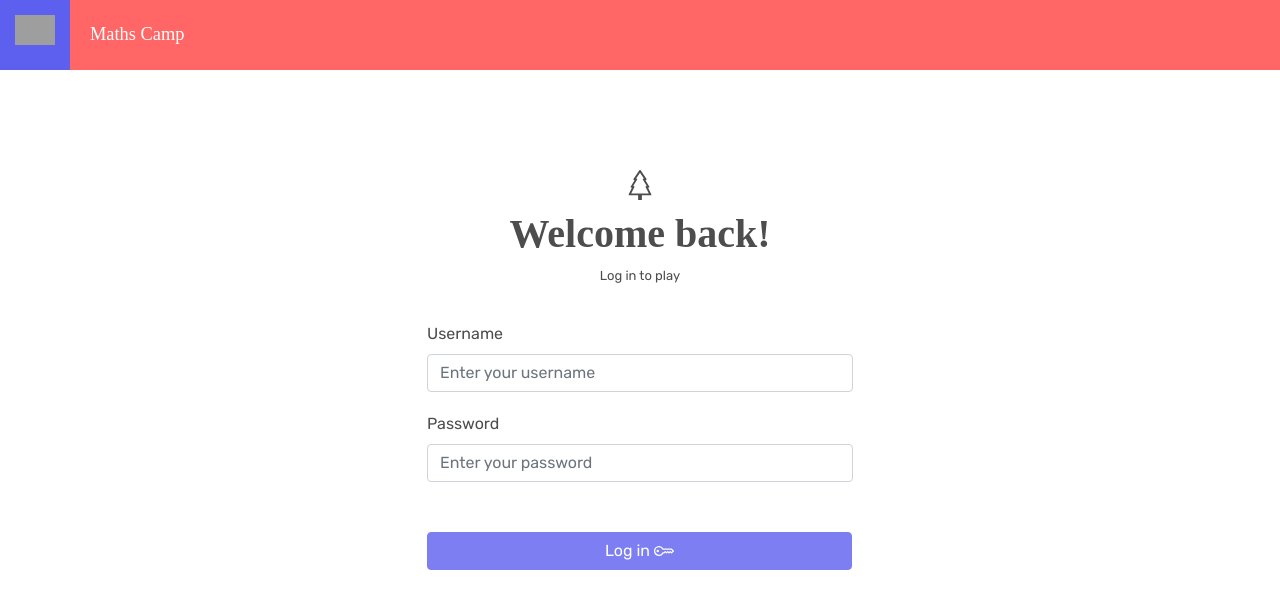
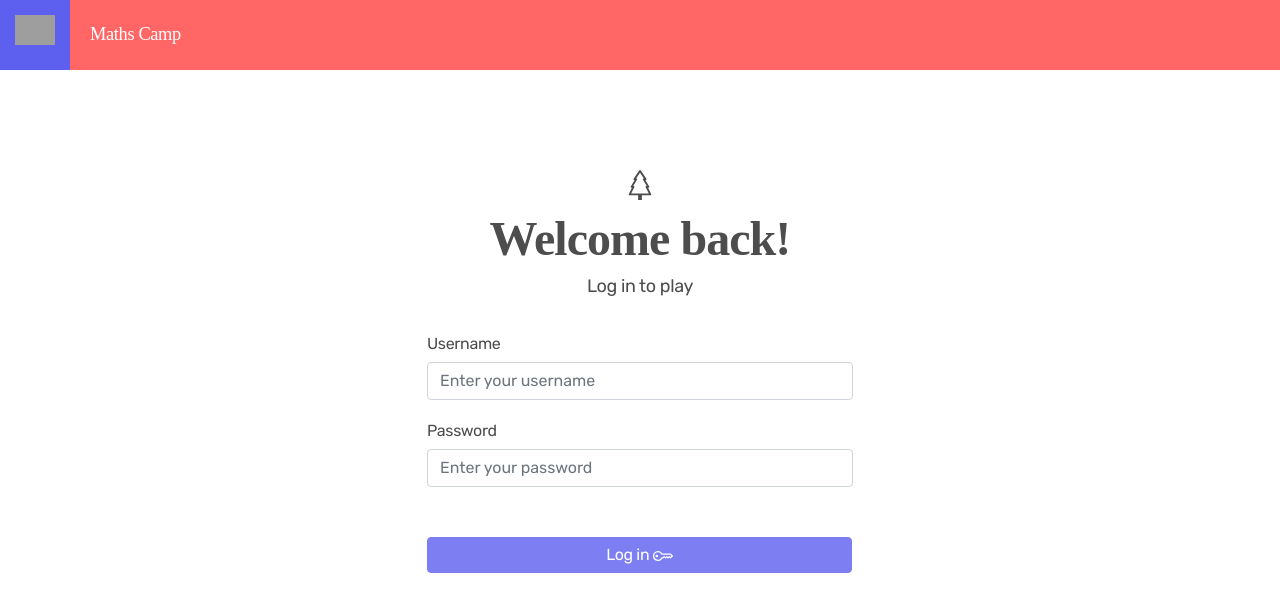
Before and after one commit to tamaraputriv/MathsCamp, a React (Create React App) app: page /login in a window 1280 px wide. Shown: the top 612 px of the page. Built offline with nearby package versions, Linux system fonts and the light colour scheme; grey boxes are pictures that could not be loaded; a web font is replaced by a local one.

Commit message:
jeg har added homepage til routen

```diff
--- a/src/App.js
+++ b/src/App.js
@@ -3,6 +3,7 @@ import { BrowserRouter as Router, Switch, Route } from "react-router-dom";
 import LandingPage from './pages/Landingpage';
 import RegisterPage from './pages/Registerpage';
 import LoginPage from './pages/Loginpage';
+import FrontPage from './pages/HomePage';
 import 'bootstrap/dist/css/bootstrap.css';
 import "@fontsource/rubik";
 import "@fontsource/solway";
@@ -15,6 +16,7 @@ function App() {
           <Route exact path="/" component= {LandingPage}/>
           <Route exact path="/register" component= {RegisterPage}/>
           <Route exact path="/login" component= {LoginPage}/>
+          <Route exact path="/frontpage" component= {FrontPage}/>
         </Switch>
       </Router>
     </div>
--- a/src/components/Login/Login_component.css
+++ b/src/components/Login/Login_component.css
@@ -11,18 +11,27 @@ h1{
     color: #4D4D4D;
     font-family: "Solway";
     font-weight: bold;
+    font-size: 48px;
+    line-height: 58px;
+    letter-spacing: -0.02em;
 }
 
 p{
     font-size: 13px;
     color: #4D4D4D;
     font-family: "Rubik";
+    font-size: 18px;
+    line-height: 21px;
+    letter-spacing: -0.02em;
 }
 
 .upperform{
     margin-top: 20px;
     font-family: "Rubik";
     color: #4D4D4D;
+    font-size: 16px;
+    line-height: 21px;
+    letter-spacing: -0.02em;
 }
 
 .loginbtn{
@@ -31,6 +40,9 @@ p{
     font-family: "Rubik";
     background-color: #7C7EF2;
     border-color: #7C7EF2;
+    font-size: 16px;
+    line-height: 21px;
+    letter-spacing: -0.02em;
 }
 
 .loginbtn:hover{
--- a/src/components/Login/Login_component.js
+++ b/src/components/Login/Login_component.js
@@ -1,9 +1,16 @@
 import { Key, Tree } from 'react-bootstrap-icons';
 import {Container, Form, Col, Row, Button} from 'react-bootstrap';
+import { useHistory } from 'react-router';
 import "./Login_component.css";
 import React from "react";
 
 export default function Logincomponent(){
+
+    const history = useHistory();
+
+    const handleLog = () =>{
+        history.push("/frontpage");
+    }
 
     return(
         <Container className="login-container">
@@ -24,7 +31,7 @@ export default function Logincomponent(){
                                 <Form.Label>Password</Form.Label>
                                 <Form.Control type="password" placeholder="Enter your password"/>
                             </Form.Group>
-                            <Button className="loginbtn" variant="primary" type="submit">Log in  <Key size={20}/></Button>
+                            <Button onClick={handleLog}className="loginbtn" variant="primary" type="submit">Log in  <Key size={20}/></Button>
                         </Form>
                     </Col>
                 </Row>
--- a/src/components/Login/Register_component.css
+++ b/src/components/Login/Register_component.css
@@ -20,7 +20,7 @@ p{
 }
 
 .information-text{
-    font-size:11px;
+    font-size:12px;
 }
 
 .registerbtn{
--- a/src/components/Login/Register_component.js
+++ b/src/components/Login/Register_component.js
@@ -1,9 +1,16 @@
 import { Container, Form, Col, Row, Button } from 'react-bootstrap';
 import { CardList, Tree } from 'react-bootstrap-icons';
+import { useHistory } from 'react-router';
 import "./Register_component.css";
 import React from "react";
 
 export default function Registercomponent(){
+
+    const history = useHistory();
+
+    const handleReg = () =>{
+        history.push("/frontpage");
+    }
 
     return(
         <Container className="login-container">
@@ -29,7 +36,7 @@ export default function Registercomponent(){
                                 <Form.Control type="email" placeholder="Enter an email"/>
                                 <p className="information-text">This email will be used for username and password recovery</p>
                             </Form.Group>
-                            <Button className="registerbtn" variant="primary" type="submit">
+                            <Button onClick={handleReg} className="registerbtn" variant="primary" type="submit">
                                 Register <CardList/>
                             </Button>
                         </Form>
--- a/src/components/Navbar/Navbar_postlogin.css
+++ b/src/components/Navbar/Navbar_postlogin.css
@@ -19,6 +19,9 @@
     color: white;
     font-family: "Solway";
     font-size: 1.15rem;
+    font-size: 18px;
+    line-height: 21px;
+    letter-spacing: -0.02em;
 }
 
 .postlogin-toolbar{
--- a/src/components/Navbar/Navbar_prelogin.css
+++ b/src/components/Navbar/Navbar_prelogin.css
@@ -22,6 +22,9 @@
     position: absolute;
     margin-top: 23px !important;
     margin-left: 90px;
+    font-size: 18px;
+    line-height: 21px;
+    letter-spacing: -0.02em;
 }
 
 .navbar-brand-prelogin{
```
